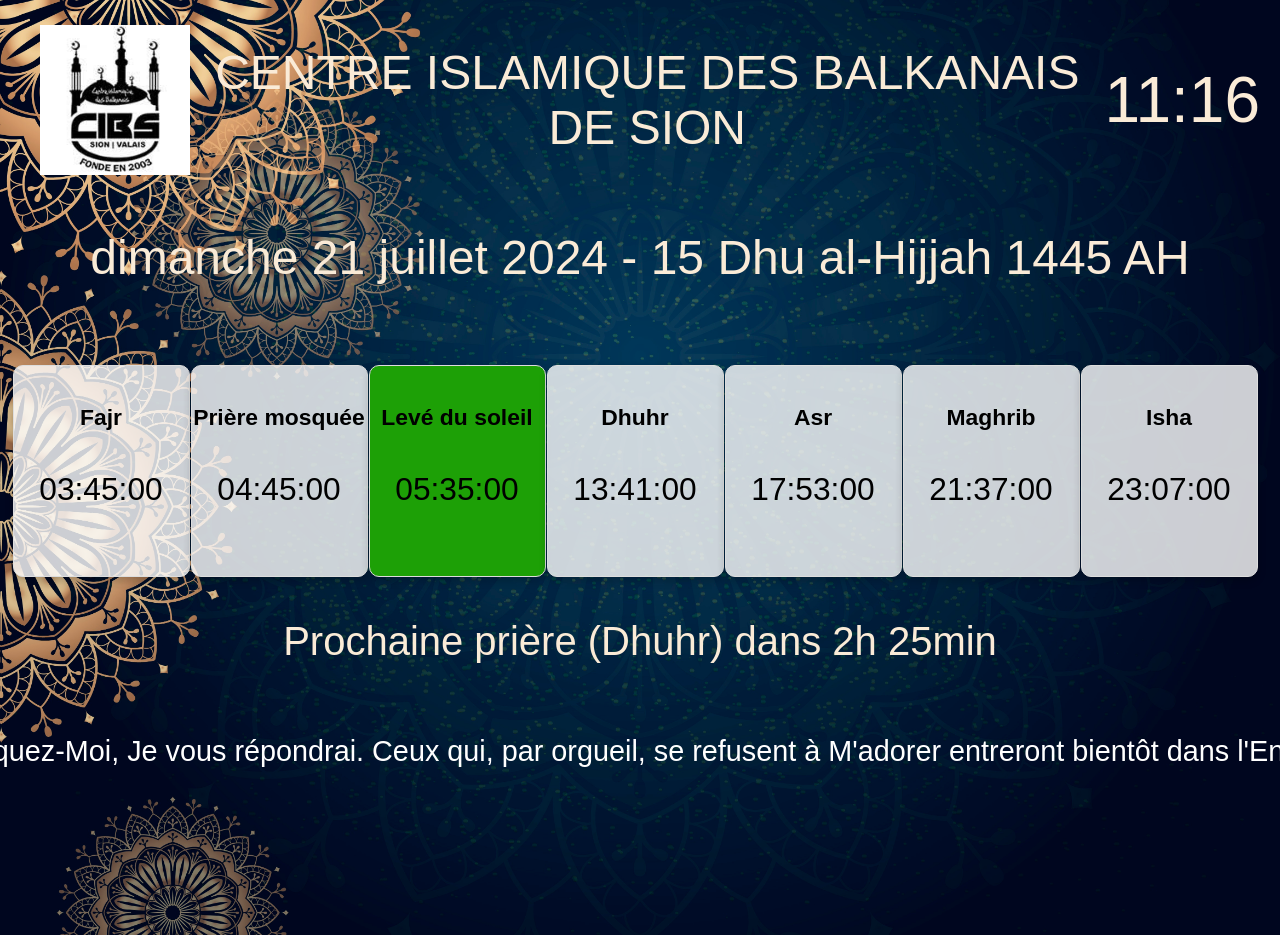
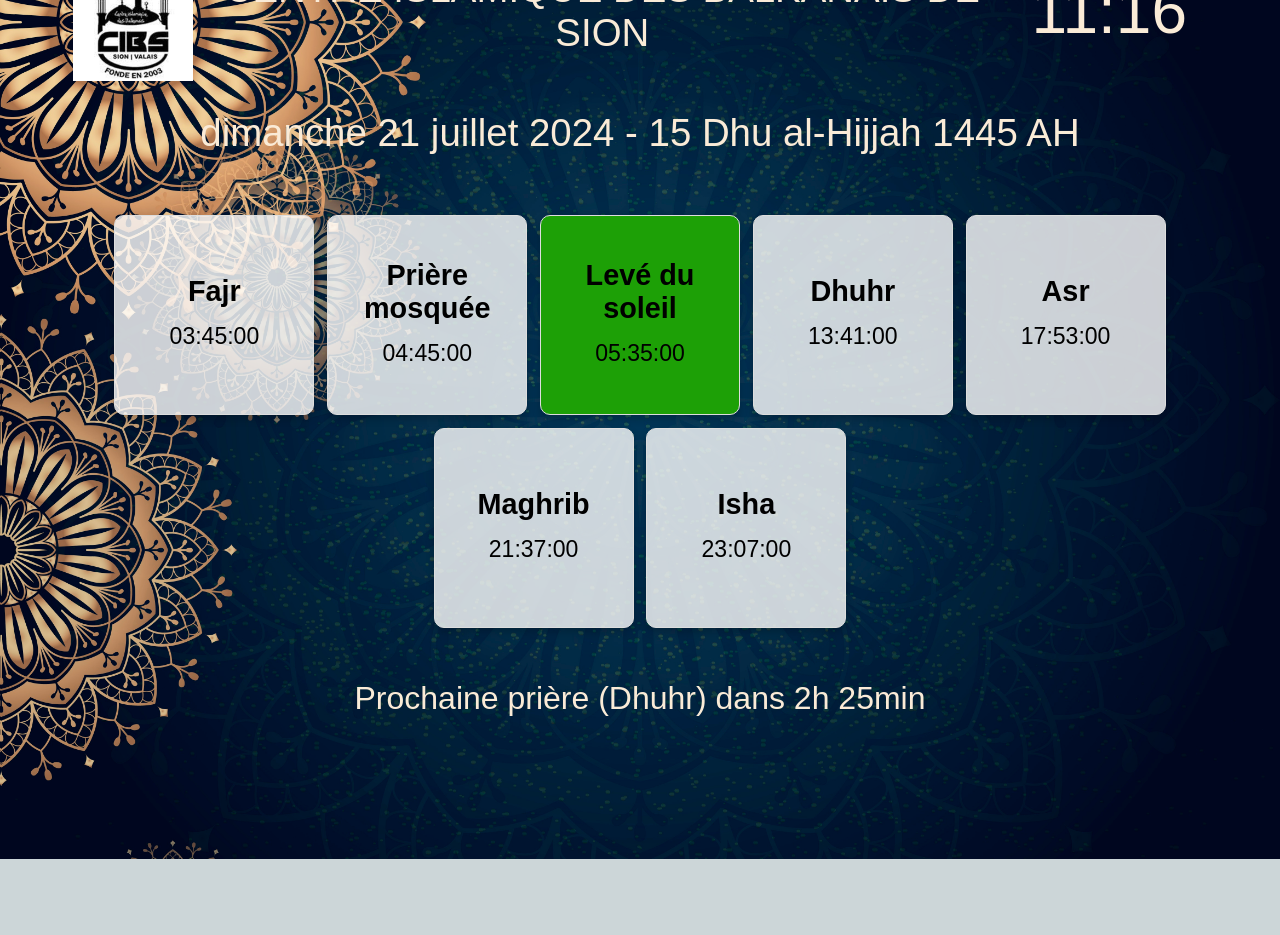
Before and after one commit to ibraimaliu/CIBS2, a Flask app: template templates/index.html in a window 1280 px wide; the page is wider, and only the part inside the window is pictured. After the commit the page ends 859 px from the top of that part, so only its background shows below. Run offline with Flask 3, Linux system fonts and the light colour scheme; the template is opened without the code that fills it, so the values that code supplies are empty; some libraries are stand-ins or nearby versions.

Commit message:
Update index.html adaptation hauteur largeur

```diff
--- a/templates/index.html
+++ b/templates/index.html
@@ -6,10 +6,11 @@
     <title>Horaires de Prières</title>
     <style>
         body {
-            height: 100%;
+            height: 100vh;
             margin: 0;
             font-family: Arial, sans-serif;
             display: flex;
+            flex-direction: column;
             justify-content: center;
             align-items: center;
             text-align: center;
@@ -17,12 +18,12 @@
             background-size: cover;
             background-repeat: no-repeat;
             background-position: center;
-            padding: 5px;
+            padding: 10px;
             box-sizing: border-box;
             color: antiquewhite;
         }
         .container {
-            max-width: 1200px;
+            max-width: 90%;
             width: 100%;
             display: flex;
             flex-direction: column;
@@ -33,131 +34,90 @@
             display: flex;
             justify-content: space-between;
             align-items: center;
-            margin-bottom: 5px;
+            margin-bottom: 10px;
         }
         .header img {
-            height: 150px;
-            margin-top:20px
+            height: 15vh;
+            max-height: 150px;
+            margin-top: 20px;
         }
         #title {
-            font-size: 3em;
+            font-size: 3vw;
             text-align: center;
-            margin-top: 20px;
+            margin: 20px 0;
         }
         #current-time {
-            font-size: 4em;
-            margin-top:20px;
-            margin-right:-20px;
+            font-size: 5vw;
+            margin: 20px;
         }
         #date-info {
-            font-size: 3em;
+            font-size: 3vw;
             text-align: center;
-            margin-top:50px;
+            margin: 20px 0;
         }
         .prayer-grid {
             display: flex;
             flex-wrap: wrap;
-            justify-content: left;
-            gap: 1px;
-            margin-top: 80px;
-            margin-left:-55px;
-            margin-right:-45px;
+            justify-content: center;
+            gap: 1vw;
+            margin-top: 5vh;
         }
         .prayer-box {
-            width: 175px;
-            height: 210px;
+            width: 20vw;
+            max-width: 200px;
+            height: 25vh;
             display: flex;
             flex-direction: column;
             justify-content: center;
-            align-items: left;
+            align-items: center;
             background-color: rgba(255, 255, 255, 0.8);
             border: 1px solid #ddd;
             border-radius: 10px;
             box-shadow: 0 4px 8px rgba(0, 0, 0, 0.2);
-            font-size: 1.10em;
+            font-size: 1.5vw;
             color: black;
+            padding: 10px;
+            box-sizing: border-box;
         }
         .prayer-box h3 {
             margin: 5px 0;
-            font-size: 1.3em;
+            font-size: 1.5em;
             color: black;
         }
         .prayer-box p {
-            margin: 35px 0;
-            font-size: 1.8em;
+            margin: 10px 0;
+            font-size: 1.2em;
             color: black;
         }
-
         .highlight {
-            background-color: #1da006; /* Couleur de surbrillance */
+            background-color: #1da006;
         }
         #countdown {
-            font-size: 2.5em;
-            display: flex;
-            flex-direction: column;
-            justify-content: center;
-            align-items: center;
-            text-align: center; /* Ajout pour centrer le texte horizontalement */
-            margin-top: 10px; /* Ajustement optionnel du margin-top pour l'espacement */
+            font-size: 2.5vw;
+            margin-top: 20px;
         }
-
         #quran-verse-container {
-
-width: 100%;
-
-overflow: normal;
-
-position: relative;
-
+            width: 90%;
+            overflow: hidden;
             color: #ffffff;
-
-padding: 1px;
-
+            padding: 10px;
             text-align: center;
-
             margin-top: 10px;
-
         }
-
-
         #quran-verse {
-
-font-size: 1.8em;
-
-position: absolute;
-
-top: 0;
-
-left: 0;
-
-width: 200%; /* Augmente la largeur de l'élément */
-
-height: 200px; /* Définit une hauteur pour l'élément */
-
-white-space: normal; /* Définit comment le texte doit être affiché */
-
-overflow: auto; /* Définit comment le texte doit être affiché lorsque la largeur de l'élément est dépassée */
-
+            font-size: 2vw;
+            width: 200%;
+            white-space: nowrap;
             animation: scroll-quran-verse 30s linear infinite;
-
         }
-
         @keyframes scroll-quran-verse {
-
             0% {
-
-    transform: translateX(0);
-
+                transform: translateX(100%);
             }
-
             100% {
-
                 transform: translateX(-100%);
-
             }
-
         }
-
     </style>
 </head>
 <body>
@@ -200,8 +160,6 @@
                 <h3>Isha</h3>
                 <p>23:07:00</p>
             </div>
-
-
         </div>
         <p><div id="countdown"></div></p>
         <div id="quran-verse-container">
@@ -209,27 +167,20 @@
                 Et ton Seigneur dit : "Invoquez-Moi, Je vous répondrai. Ceux qui, par orgueil, se refusent à M'adorer entreront bientôt dans l'Enfer, humiliés." (Sourate Ghafir, 40:60)
             </p>
         </div>
-
-
     </div>
-
-
 
     <script src="https://cdn.jsdelivr.net/npm/hijri-date@2.1.1/dist/hijri-date.min.js"></script>
     <script>
-        // Fonction pour obtenir la date du jour au format 'vendredi 21 juin 2024'
         function getFormattedDate() {
             var options = { weekday: 'long', year: 'numeric', month: 'long', day: 'numeric' };
             var today = new Date();
             return today.toLocaleDateString('fr-FR', options);
         }
 
-        // Fonction pour convertir la date grégorienne en date hégirienne (hijri)
         function convertToHijri(date) {
             return '15 Dhu al-Hijjah 1445 AH'; // Exemple statique, à remplacer
         }
 
-        // Fonction principale pour mettre à jour les informations de date
         function updateDateInfo() {
             var formattedGregorianDate = getFormattedDate();
             var hijriDate = convertToHijri(new Date());
@@ -237,41 +188,27 @@
             dateInfoElement.innerHTML = formattedGregorianDate + ' - ' + hijriDate;
         }
 
-        setInterval(updateTime, 60000); // Mise à jour toutes les minutes pour éviter l'affichage des secondes
+        setInterval(updateTime, 60000);
         updateDateInfo();
 
         function updateTime() {
             var now = new Date();
             var hours = now.getHours();
             var minutes = now.getMinutes();
-
-            // Format HH:MM sans les secondes
             var timeString = hours.toString().padStart(2, '0') + ':' + minutes.toString().padStart(2, '0');
             document.getElementById('current-time').textContent = timeString;
 
-            // Calculer l'heure actuelle en minutes depuis minuit
             var currentTime = hours * 60 + minutes;
-
-            // Convertir les heures de prière en minutes depuis minuit
-            var fajrTime = convertTimeStringToMinutes('03:45:00');
-            var mosqueTime = convertTimeStringToMinutes('04:45:00');
-            var sunriseTime = convertTimeStringToMinutes('05:35:00');
-            var dhuhrTime = convertTimeStringToMinutes('13:41:00');
-            var asrTime = convertTimeStringToMinutes('17:53:00');
-            var maghribTime = convertTimeStringToMinutes('21:37:00');
-            var ishaTime = convertTimeStringToMinutes('23:07:00');
-
             var prayerTimes = [
-                { name: 'Fajr', time: fajrTime },
-                { name: 'Prière à la mosquée', time: mosqueTime },
-                { name: 'Levé du soleil', time: sunriseTime },
-                { name: 'Dhuhr', time: dhuhrTime },
-                { name: 'Asr', time: asrTime },
-                { name: 'Maghrib', time: maghribTime },
-                { name: 'Isha', time: ishaTime }
+                { name: 'Fajr', time: convertTimeStringToMinutes('03:45:00') },
+                { name: 'Prière mosquée', time: convertTimeStringToMinutes('04:45:00') },
+                { name: 'Levé du soleil', time: convertTimeStringToMinutes('05:35:00') },
+                { name: 'Dhuhr', time: convertTimeStringToMinutes('13:41:00') },
+                { name: 'Asr', time: convertTimeStringToMinutes('17:53:00') },
+                { name: 'Maghrib', time: convertTimeStringToMinutes('21:37:00') },
+                { name: 'Isha', time: convertTimeStringToMinutes('23:07:00') }
             ];
 
-            // Mettre en évidence la prière en cours
             for (var i = 0; i < prayerTimes.length; i++) {
                 var prayer = prayerTimes[i];
                 var nextPrayer = prayerTimes[i + 1];
@@ -283,7 +220,6 @@
             }
         }
 
-        // Convertir une chaîne de temps (HH:MM) en minutes depuis minuit
         function convertTimeStringToMinutes(timeString) {
             var timeParts = timeString.split(':');
             var hours = parseInt(timeParts[0], 10);
@@ -291,10 +227,8 @@
             return hours * 60 + minutes;
         }
 
-        // Mettre en évidence la prière en cours
         function highlightPrayer(prayerName) {
             var prayerBoxes = document.querySelectorAll('.prayer-box');
-
             prayerBoxes.forEach(box => {
                 var prayerTitle = box.querySelector('h3').textContent.trim();
                 if (prayerTitle === prayerName) {
@@ -305,36 +239,25 @@
             });
         }
 
-        // Appel initial de la fonction pour s'assurer que l'heure est affichée sans les secondes
         updateTime();
 
-        // Fonction pour mettre à jour le compte à rebours jusqu'à la prochaine prière
         function updateCountdown() {
             var now = new Date();
             var currentTime = now.getHours() * 60 + now.getMinutes();
-
-        var fajrTime = convertTimeStringToMinutes('03:45:00');
-        var mosqueTime = convertTimeStringToMinutes('04:45:00');
-        var sunriseTime = convertTimeStringToMinutes('05:35:00');
-        var dhuhrTime = convertTimeStringToMinutes('13:41:00');
-        var asrTime = convertTimeStringToMinutes('17:53:00');
-        var maghribTime = convertTimeStringToMinutes('21:37:00');
-        var ishaTime = convertTimeStringToMinutes('23:07:00');
-
-        var nextPrayerTimes = [
-            { name: 'Fajr', time: fajrTime },
-            { name: 'Prière à la mosquée', time: mosqueTime },
-            { name: 'Levé du soleil', time: sunriseTime },
-            { name: 'Dhuhr', time: dhuhrTime },
-            { name: 'Asr', time: asrTime },
-            { name: 'Maghrib', time: maghribTime },
-            { name: 'Isha', time: ishaTime }
+            var prayerTimes = [
+                { name: 'Fajr', time: convertTimeStringToMinutes('03:45:00') },
+                { name: 'Prière mosquée', time: convertTimeStringToMinutes('04:45:00') },
+                { name: 'Levé du soleil', time: convertTimeStringToMinutes('05:35:00') },
+                { name: 'Dhuhr', time: convertTimeStringToMinutes('13:41:00') },
+                { name: 'Asr', time: convertTimeStringToMinutes('17:53:00') },
+                { name: 'Maghrib', time: convertTimeStringToMinutes('21:37:00') },
+                { name: 'Isha', time: convertTimeStringToMinutes('23:07:00') }
             ];
 
             var nextPrayer;
-        for (var i = 0; i < nextPrayerTimes.length; i++) {
-            if (currentTime < nextPrayerTimes[i].time) {
-                nextPrayer = nextPrayerTimes[i];
+            for (var i = 0; i < prayerTimes.length; i++) {
+                if (currentTime < prayerTimes[i].time) {
+                    nextPrayer = prayerTimes[i];
                     break;
                 }
             }
@@ -353,31 +276,16 @@
             }
         }
 
-    setInterval(updateCountdown, 1000); // Mettre à jour le compte à rebours chaque seconde
-
-    // Appel initial de la fonction pour s'assurer que le compte à rebours est affiché dès le chargement de la page
+        setInterval(updateCountdown, 1000);
         updateCountdown();
 
-    var quranVerseContainer = document.getElementById('quran-verse-container');
-
         var quranVerseElement = document.getElementById('quran-verse');
-
         var verseText = quranVerseElement.innerHTML;
-
-
-quranVerseElement.innerHTML = ''; // Vide le contenu de l'élément #quran-verse
-
-
-// Définit la fonction pour mettre à jour le contenu de l'élément #quran-verse
+        quranVerseElement.innerHTML = '';
 
         function updateQuranVerse() {
-
-    quranVerseElement.innerHTML = verseText; // Met à jour le contenu de l'élément #quran-verse
-
+            quranVerseElement.innerHTML = verseText;
         }
-
-
-// Appel la fonction pour mettre à jour le contenu de l'élément #quran-verse
 
         updateQuranVerse();
     </script>
```
Lines whose indentation alone changed are shown as unchanged.
